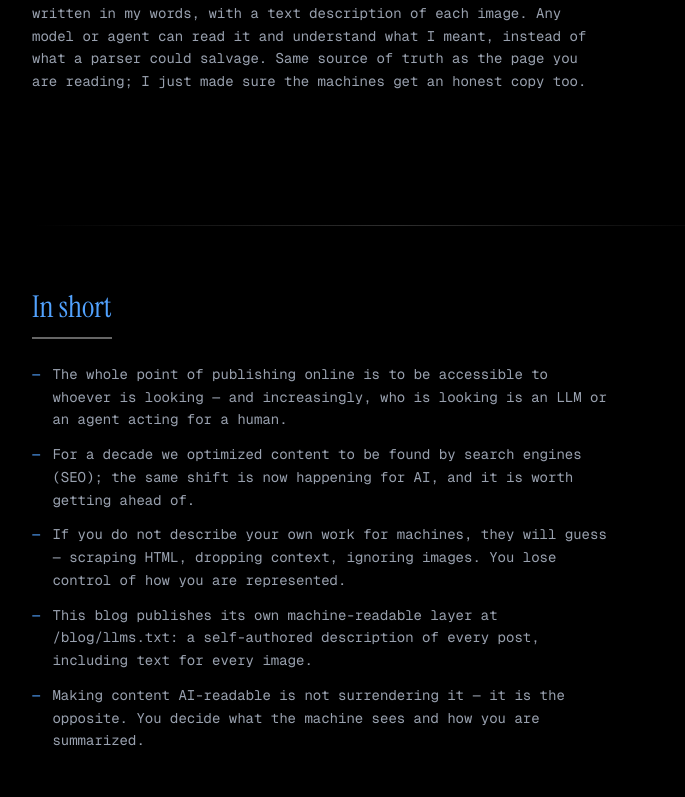
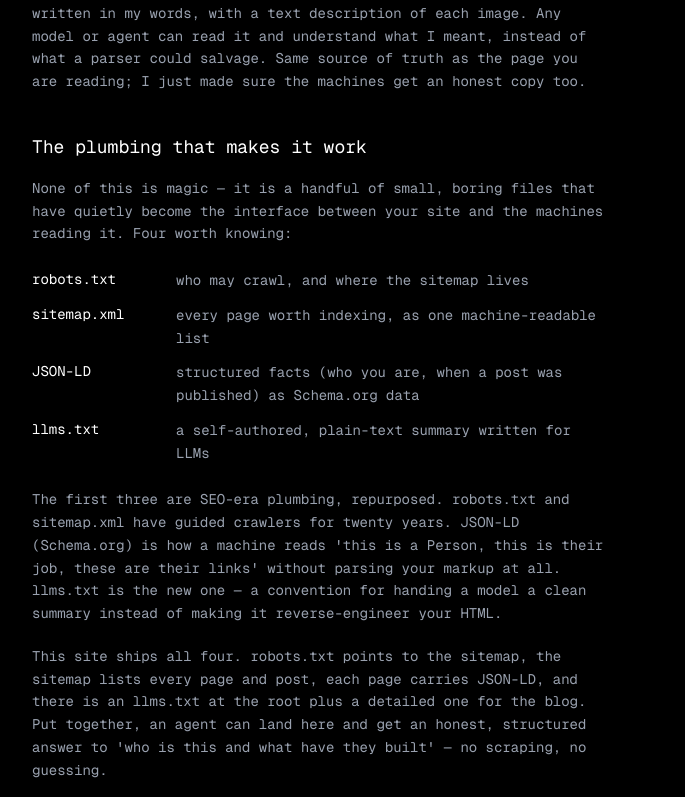
Before and after one commit to HarishbarathiS/TakeYouOnline, a Next.js app: page /blog/make-your-work-readable-by-ai in a window 1280 px wide. Shown: the part 1423-2220 px from the top of the page, without its empty margins (248-933 px from the left). Built offline with nearby package versions, Linux system fonts and the light colour scheme.

Commit message:
feat: introduce definition list block type in blog posts and implement rendering in post view

```diff
--- a/app/blog/[slug]/page.tsx
+++ b/app/blog/[slug]/page.tsx
@@ -270,6 +270,17 @@ function BlockView({ block }: { block: Block }) {
           )}
         </div>
       );
+    case "deflist":
+      return (
+        <dl className="my-6 space-y-3">
+          {block.items.map((item, i) => (
+            <div key={i} className="flex flex-col sm:flex-row sm:gap-4">
+              <dt className="text-white shrink-0 sm:w-32">{item.term}</dt>
+              <dd className="text-gray-400 leading-relaxed">{item.desc}</dd>
+            </div>
+          ))}
+        </dl>
+      );
   }
 }
 
--- a/app/blog/posts.ts
+++ b/app/blog/posts.ts
@@ -17,7 +17,9 @@ export type Block =
   // which diagram to render in the page; `description` is the AI-facing text.
   | { type: "diagram"; variant: string; caption?: string; description: string }
   // A small footer note (credits, acknowledgements) with an optional link.
-  | { type: "note"; text: string; href?: string; linkText?: string };
+  | { type: "note"; text: string; href?: string; linkText?: string }
+  // A term/description list (definition list) — wraps cleanly, no scrollbar.
+  | { type: "deflist"; items: { term: string; desc: string }[] };
 
 export type Post = {
   slug: string;
@@ -42,6 +44,7 @@ export const posts: Post[] = [
       "For a decade we optimized content to be found by search engines (SEO); the same shift is now happening for AI, and it is worth getting ahead of.",
       "If you do not describe your own work for machines, they will guess — scraping HTML, dropping context, ignoring images. You lose control of how you are represented.",
       "This blog publishes its own machine-readable layer at /blog/llms.txt: a self-authored description of every post, including text for every image.",
+      "The practical toolkit is four small files: robots.txt (crawl rules + sitemap pointer), sitemap.xml (every indexable page), JSON-LD/Schema.org (structured facts like identity and publish dates), and llms.txt (a plain-text summary written for LLMs). This site ships all four.",
       "Making content AI-readable is not surrendering it — it is the opposite. You decide what the machine sees and how you are summarized.",
     ],
     content: [
@@ -85,11 +88,48 @@ export const posts: Post[] = [
         type: "p",
         text: "That is why this blog publishes its own machine-readable layer at /blog/llms.txt — a clean, self-authored description of every post, written in my words, with a text description of each image. Any model or agent can read it and understand what I meant, instead of what a parser could salvage. Same source of truth as the page you are reading; I just made sure the machines get an honest copy too.",
       },
+      {
+        type: "h2",
+        text: "The plumbing that makes it work",
+      },
+      {
+        type: "p",
+        text: "None of this is magic — it is a handful of small, boring files that have quietly become the interface between your site and the machines reading it. Four worth knowing:",
+      },
+      {
+        type: "deflist",
+        items: [
+          {
+            term: "robots.txt",
+            desc: "who may crawl, and where the sitemap lives",
+          },
+          {
+            term: "sitemap.xml",
+            desc: "every page worth indexing, as one machine-readable list",
+          },
+          {
+            term: "JSON-LD",
+            desc: "structured facts (who you are, when a post was published) as Schema.org data",
+          },
+          {
+            term: "llms.txt",
+            desc: "a self-authored, plain-text summary written for LLMs",
+          },
+        ],
+      },
+      {
+        type: "p",
+        text: "The first three are SEO-era plumbing, repurposed. robots.txt and sitemap.xml have guided crawlers for twenty years. JSON-LD (Schema.org) is how a machine reads 'this is a Person, this is their job, these are their links' without parsing your markup at all. llms.txt is the new one — a convention for handing a model a clean summary instead of making it reverse-engineer your HTML.",
+      },
+      {
+        type: "p",
+        text: "This site ships all four. robots.txt points to the sitemap, the sitemap lists every page and post, each page carries JSON-LD, and there is an llms.txt at the root plus a detailed one for the blog. Put together, an agent can land here and get an honest, structured answer to 'who is this and what have they built' — no scraping, no guessing.",
+      },
     ],
   },
   {
     slug: "reverse-engineering-heycyan",
-    title: "How I reverse-engineered my smart glasses and built my own app to take back control of the input data",
+    title: "How I reverse-engineered my smart glasses and built my own app to take back control of the data",
     date: "2026-07-13",
     readingTime: "9 min",
     summary:
@@ -364,6 +404,8 @@ function blockToMarkdown(block: Block): string {
       return block.href
         ? `${block.text} [${block.linkText ?? "link"}](${block.href})`
         : block.text;
+    case "deflist":
+      return block.items.map((i) => `- **${i.term}** — ${i.desc}`).join("\n");
   }
 }
 
```
